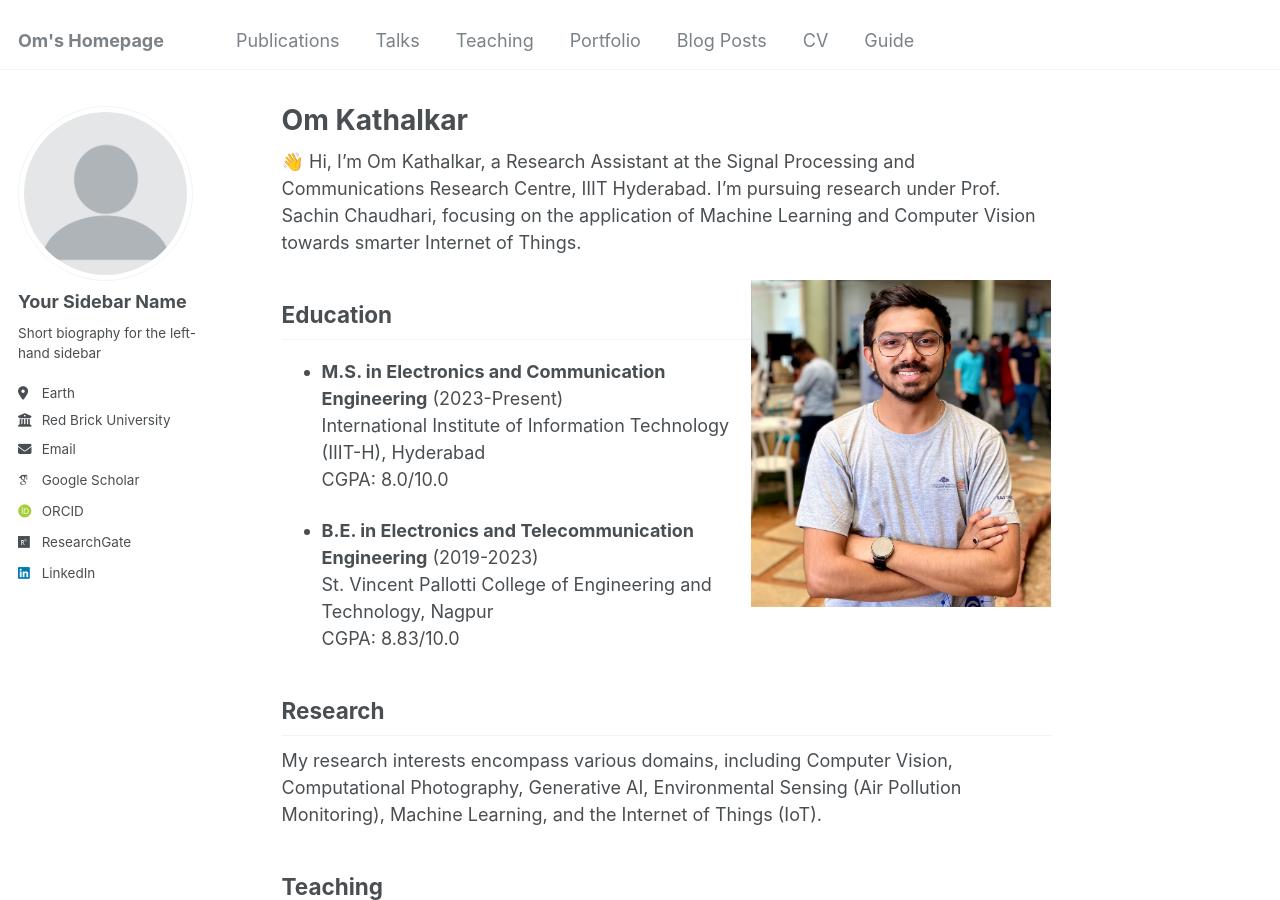
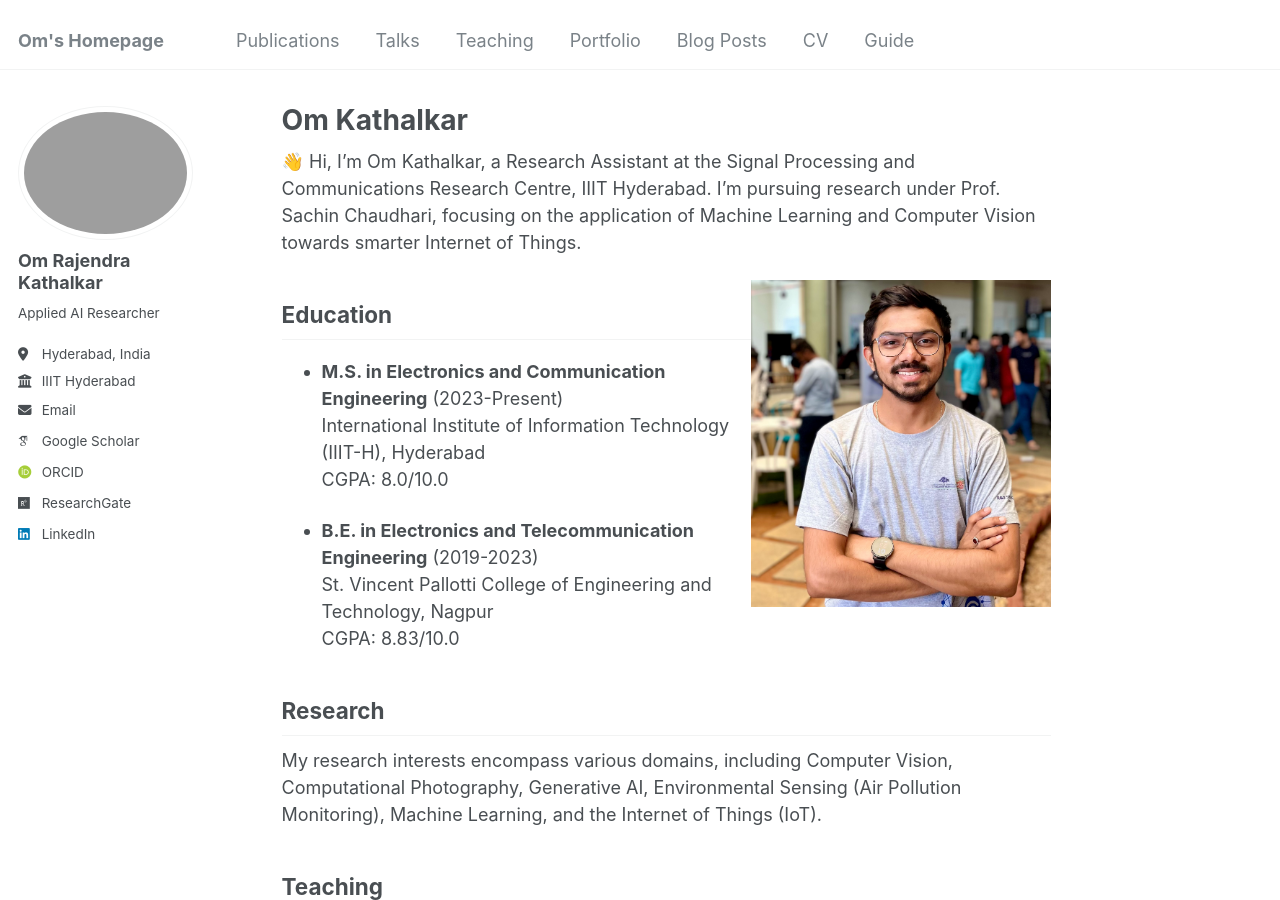
Before and after one commit to omkathalkar/omkathalkar, a Jekyll site: the page built from _pages/about.md, in a window 1280 px wide and 900 px high. Built offline with Jekyll 4.4.1, drawn with Linux system fonts in a browser that asks for light colours; some web fonts are replaced.

Commit message:
Update _config.yml

```diff
--- a/_config.yml
+++ b/_config.yml
@@ -21,14 +21,14 @@ repository               : "academicpages/academicpages.github.io"
 #               Additional customization can be done by editing /_includes/author-profile.html
 author:
   # Biographic information
-  avatar           : "profile.png"
-  name             : "Your Sidebar Name"
-  pronouns         : # example: "she/her"
-  bio              : "Short biography for the left-hand sidebar"
-  location         : "Earth"
-  employer         : "Red Brick University"
+  avatar           : #"IMG_6808.jpeg"
+  name             : "Om Rajendra Kathalkar"
+  pronouns         : #"He/Him"
+  bio              : "Applied AI Researcher"
+  location         : "Hyderabad, India"
+  employer         : "IIIT Hyderabad"
   uri              : # URL
-  email            : "none@example.org"
+  email            : "om.kathalkar@research.iiit.ac.in"
 
   # Academic websites
   arxiv            : # URL - Update with the correct link to your profile
```
